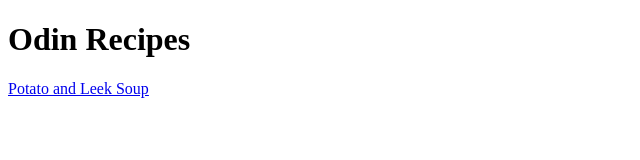
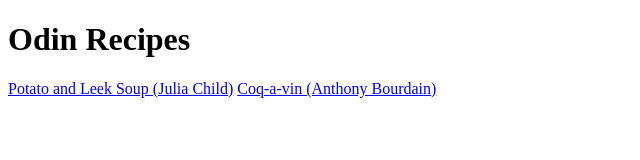
Before and after one commit to PMeyer1996/odin-recipes, a plain HTML site: page index.html in a window 1280 px wide. Shown: the whole page, without its empty margins (0-640 px from the left). Drawn offline with Linux system fonts and the light colour scheme.

Commit message:
Add link to coq au vin recipe

```diff
--- a/index.html
+++ b/index.html
@@ -4,11 +4,12 @@
     <meta charset="UTF-8">
     <meta http-equiv="X-UA-Compatible" content="IE=edge">
     <meta name="viewport" content="width=device-width, initial-scale=1.0">
-    <title>Document</title>
+    <title>Odin Recipes</title>
 </head>
 <body>
     <h1>Odin Recipes</h1>
 
-    <a href="./recipes/potato-leek-soup.html">Potato and Leek Soup</a>
+    <a href="./recipes/potato-leek-soup.html">Potato and Leek Soup (Julia Child)</a>
+    <a href="./recipes/coq-au-vin.html">Coq-a-vin (Anthony Bourdain)</a>
 </body>
 </html>
```
